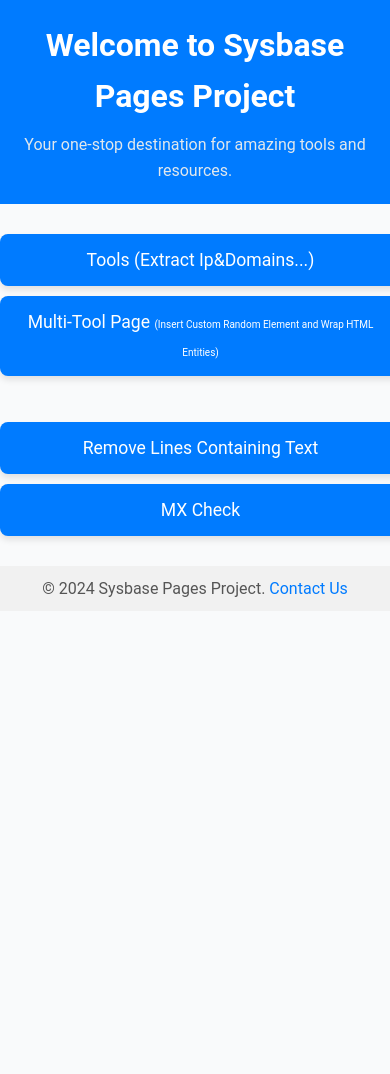
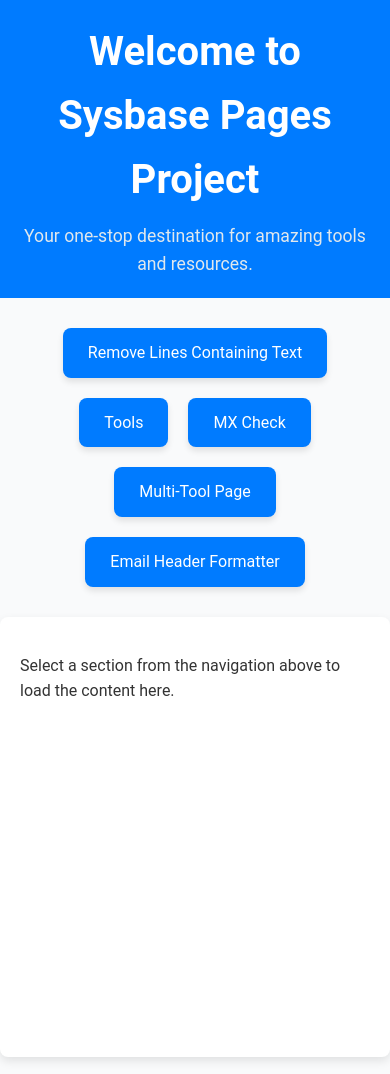
Before and after one commit to abdo98lem/h5rt5h4, a plain HTML site: page index.html in a window 390 px wide. Shown: the top 1074 px of the page. Before the commit the page ends 844 px from the top, so only its background shows below. Drawn offline with Linux system fonts and the light colour scheme.

Commit message:
Update index.html

```diff
--- a/index.html
+++ b/index.html
@@ -3,7 +3,7 @@
 <head>
     <meta charset="UTF-8">
     <meta name="viewport" content="width=device-width, initial-scale=1.0">
-    <title>My GitHub Project</title>
+    <title>Sysbase Pages Project</title>
     <style>
         /* General Styles */
         body {
@@ -13,30 +13,16 @@
             background-color: #f9fafb;
             color: #333;
             line-height: 1.6;
-            text-align: center;
-        }
-
-        header {
-            background-color: #007BFF;
-            color: #fff;
-            padding: 20px 10px;
-        }
-        header h1 {
-            font-size: 2.5rem;
-            margin: 0;
-        }
-        header p {
-            margin: 10px 0 0;
-            font-size: 1.1rem;
-            color: #e1e8ed;
         }
 
         /* Navigation Styles */
         nav {
-            margin: 30px 0;
+            display: flex;
+            justify-content: center;
+            flex-wrap: wrap;
+            margin: 20px 0;
         }
         nav a {
-            display: inline-block;
             margin: 10px;
             padding: 12px 25px;
             text-decoration: none;
@@ -45,17 +31,28 @@
             background-color: #007BFF;
             border-radius: 8px;
             box-shadow: 0 4px 6px rgba(0, 0, 0, 0.1);
-            transition: background-color 0.3s, transform 0.3s, box-shadow 0.3s;
+            transition: background-color 0.3s, transform 0.3s;
         }
         nav a:hover {
             background-color: #0056b3;
             transform: translateY(-3px);
-            box-shadow: 0 6px 12px rgba(0, 0, 0, 0.2);
+        }
+
+        /* Content Area */
+        #content {
+            padding: 20px;
+            background-color: #fff;
+            box-shadow: 0 4px 10px rgba(0, 0, 0, 0.1);
+            border-radius: 8px;
+            margin: 20px auto;
+            max-width: 800px;
+            min-height: 400px;
+            overflow-y: auto;
         }
 
         /* Footer Styles */
         footer {
-            margin-top: 30px;
+            text-align: center;
             padding: 10px 20px;
             background-color: #f1f1f1;
             color: #555;
@@ -71,43 +68,88 @@
         footer a:hover {
             text-decoration: underline;
         }
-
-        /* Responsive Design */
-        @media (max-width: 600px) {
-            nav a {
-                display: block;
-                margin: 10px auto;
-                width: 90%;
-                font-size: 1.1rem;
-            }
-
-            header h1 {
-                font-size: 2rem;
-            }
-
-            header p {
-                font-size: 1rem;
-            }
-        }
     </style>
 </head>
 <body>
-    <header>
-        <h1>Welcome to Sysbase Pages Project</h1>
-        <p>Your one-stop destination for amazing tools and resources.</p>
+    <header style="
+        background-color: #007BFF;
+        color: #fff;
+        padding: 20px 10px;
+        text-align: center;
+    ">
+        <h1 style="
+            font-size: 2.5rem;
+            margin: 0;
+        ">Welcome to Sysbase Pages Project</h1>
+        <p style="
+            margin: 10px 0 0;
+            font-size: 1.1rem;
+            color: #e1e8ed;
+        ">Your one-stop destination for amazing tools and resources.</p>
     </header>
 
     <nav>
-        <a href="Tools.html">Tools (Extract Ip&Domains...)</a><a href="Multi-Tool Page.html">Multi-Tool Page <span style="font-size:10px;">(Insert Custom Random Element and Wrap HTML Entities)</spn></a><br>
-        <a href="Remove Lines Containing Text.html">Remove Lines Containing Text</a>
+        <a href="#" data-page="Remove Lines Containing Text.html">Remove Lines Containing Text</a>
+        <a href="#" data-page="Tools.html">Tools</a>
+        <a href="#" data-page="mx (3).html">MX Check</a>
+        <a href="#" data-page="Multi-Tool Page.html">Multi-Tool Page</a>
+        <a href="#" data-page="Email Header Formatter.html">Email Header Formatter</a>
+    </nav>
 
-        <a href="mx (3).html">MX Check</a>
-
-    </nav>
+    <div id="content">
+        <p>Select a section from the navigation above to load the content here.</p>
+    </div>
 
     <footer>
         &copy; 2024 Sysbase Pages Project. <a href="https://t.me/Lemmtouni">Contact Us</a>
         </p>
     </footer>
+
+    <script>
+        // Function to load scripts dynamically after content is injected
+        function executeScripts(content) {
+            const scriptTags = content.querySelectorAll('script');
+            scriptTags.forEach(script => {
+                const newScript = document.createElement('script');
+                newScript.textContent = script.textContent; // Inline script content
+                if (script.src) {
+                    newScript.src = script.src; // For external scripts
+                }
+                document.body.appendChild(newScript);
+                document.body.removeChild(newScript); // Clean up after execution
+            });
+        }
+
+        // JavaScript to load pages dynamically into the content area
+        document.querySelectorAll('nav a').forEach(link => {
+            link.addEventListener('click', function (event) {
+                event.preventDefault(); // Prevent default navigation
+                const page = this.getAttribute('data-page'); // Get the target page
+                const contentDiv = document.getElementById('content');
+
+                // Fetch and display the content
+                fetch(page)
+                    .then(response => {
+                        if (!response.ok) {
+                            throw new Error(`Could not load ${page}`);
+                        }
+                        return response.text();
+                    })
+                    .then(data => {
+                        const tempDiv = document.createElement('div'); // Temporary container for HTML parsing
+                        tempDiv.innerHTML = data;
+
+                        // Replace content
+                        contentDiv.innerHTML = tempDiv.innerHTML;
+
+                        // Execute scripts inside the new content
+                        executeScripts(tempDiv);
+                    })
+                    .catch(error => {
+                        contentDiv.innerHTML = `<p>Error loading the page: ${error.message}</p>`;
+                    });
+            });
+        });
+    </script>
 </body>
 </html>
```
